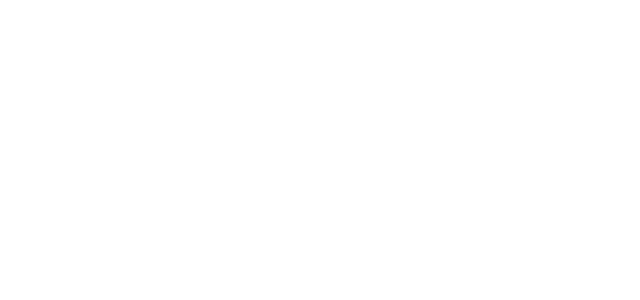
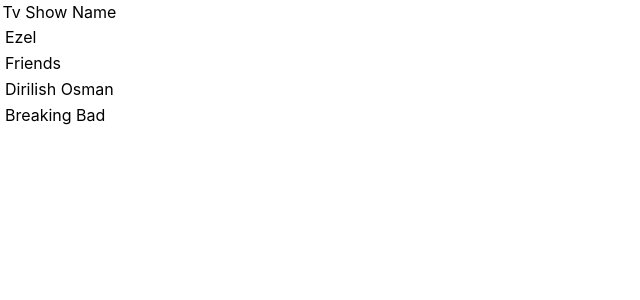
Before and after one commit to engahmed10/higher-order-react-practice, a React (Create React App) app: page / in a window 1280 px wide. Shown: the top 300 px of the page, without its empty margins (0-640 px from the left). Built offline with nearby package versions, Linux system fonts and the light colour scheme.

Commit message:
displayed tv shows

```diff
--- a/src/App.js
+++ b/src/App.js
@@ -1,10 +1,10 @@
 import logo from './logo.svg';
 import './App.css';
-
+import TvShows  from "./components/tvshows"
 function App() {
   return (
     <div className="App">
-
+     <TvShows/>
     </div>
   );
 }
--- /dev/null
+++ b/src/components/show.js
@@ -0,0 +1,17 @@
+import React from 'react';
+
+
+const Show = ({show}) => {
+
+    return (
+        <div>
+            <tr>
+              <td>{show.name}</td>
+            </tr>
+        </div>
+    );
+}
+
+
+
+export default Show;
--- a/src/components/songs.js
+++ b/src/components/songs.js
@@ -22,7 +22,7 @@
        return <>
 
 
-            </>
+             </>
 
    }
 
--- a/src/components/tvshows.js
+++ b/src/components/tvshows.js
@@ -1,5 +1,5 @@
 import React, { Component } from 'react';
-
+import Show from  "./show.js"
 class TvShows extends Component {
     constructor(props) {
         super(props);
@@ -10,18 +10,33 @@
         }
     }
 
+ shows=()=>{
+   return   this.state.shows.map(show=>{
+
+       return <div> <Show show={show} /> </div>
+      }
+
+     )
+ }
 
     render() {
         return (
             <div>
+            <table>
+                 <thead>
+                    <tr>
+                      Tv Show Name
+                    </tr>
+                 </thead>
+                 <tbody>
+                      {this.shows()}
+                 </tbody>
 
+            </table>
             </div>
         );
     }
 }
 
-tvshows.propTypes = {
-
-};
 
 export default TvShows;
```
Also changed, not shown: src/components/movies.js (+22 -0 lines).
